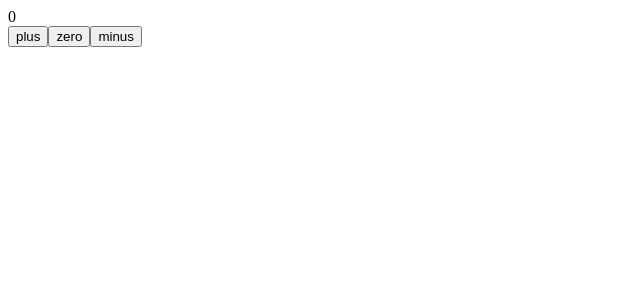
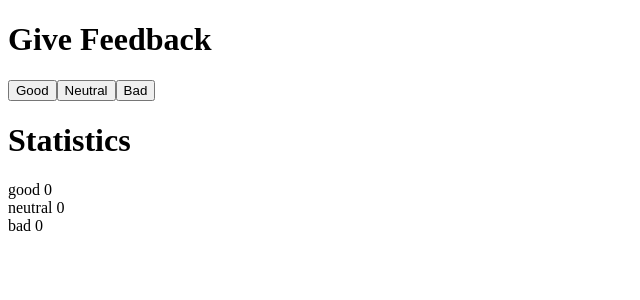
Before and after one commit to Rocjimari/Full-stack-open-MOOC-, a React (Vite) app in the folder part1/: page / in a window 1280 px wide. Shown: the top 300 px of the page, without its empty margins (0-640 px from the left). Built offline with nearby package versions, Linux system fonts and the light colour scheme.

Commit message:
Exercise 1.6

```diff
--- a/part1/src/App.jsx
+++ b/part1/src/App.jsx
@@ -1,49 +1,43 @@
 import { useState } from 'react'
 
-// estado de la app
-const Display = (props) => {
-    return (
-      <div>{props.counter}</div>
-    )
-}
 
-// componente button para los botones de la app
-const Button = (props) => {
+const Button = ({ handleClick, text }) => (
+  <button onClick={handleClick}>
+    {text}
+  </button>
+)
+
+const App = () => {
+
+  // guarda los clics de cada botón en su propio estado
+  const [good, setGood] = useState(0)
+  const [neutral, setNeutral] = useState(0)
+  const [bad, setBad] = useState(0)
+
+  const handleGoodClick = () => {
+    setGood(good + 1)
+  }
+  const handleNeutralClick = () => {
+    setNeutral( neutral + 1)
+  }
+  const handleBadClick = () => {
+    setBad(bad + 1)
+  }
+
+
   return (
-    <button onClick={props.onClick}>
-      {props.text}
-    </button>
+    <div>
+      <h1>Give Feedback</h1>
+
+      <Button handleClick={handleGoodClick} text='Good' />
+      <Button handleClick={handleNeutralClick} text='Neutral' />
+      <Button handleClick={handleBadClick} text='Bad' />
+      <h1>Statistics</h1>
+      good {good} <br />
+      neutral {neutral} <br />
+      bad {bad}
+    </div>
   )
 }
 
-const App = () => {
-
-  const [ counter, setCounter ] = useState(0)
-
-
-  const increaseByOne = () => setCounter(counter + 1)
-  const decreaseByOne = () => setCounter(counter - 1)
-  const setToZero = () => setCounter(0)
-
-  return (
-    <div>
-      <Display counter={counter}/>
-
-      <Button
-        onClick={increaseByOne}//controlador de eventos a traves de la propiedad onClick
-        text='plus'
-      />
-
-      <Button
-        onClick={setToZero}
-        text='zero'
-      />
-
-      <Button
-        onClick={decreaseByOne}
-        text='minus'
-      />
-    </div>
-  )
-}
 export default App
--- a/part1/src/main.jsx
+++ b/part1/src/main.jsx
@@ -1,3 +1,4 @@
+import React from 'react'
 import ReactDOM from 'react-dom/client'
 
 import App from './App'
```
